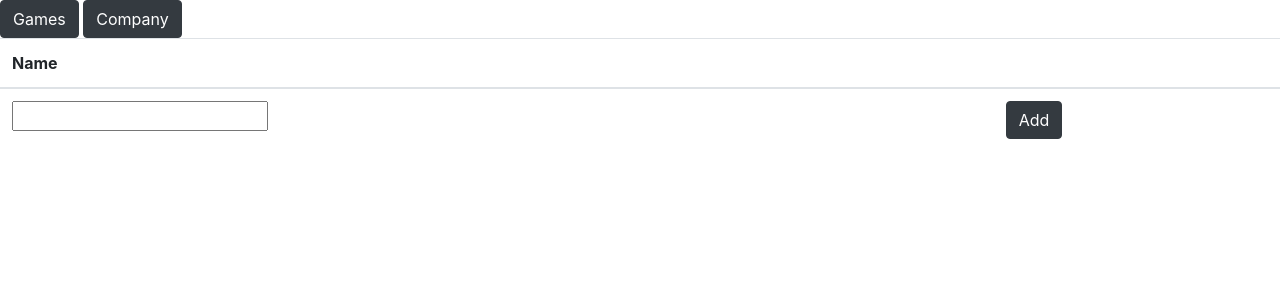
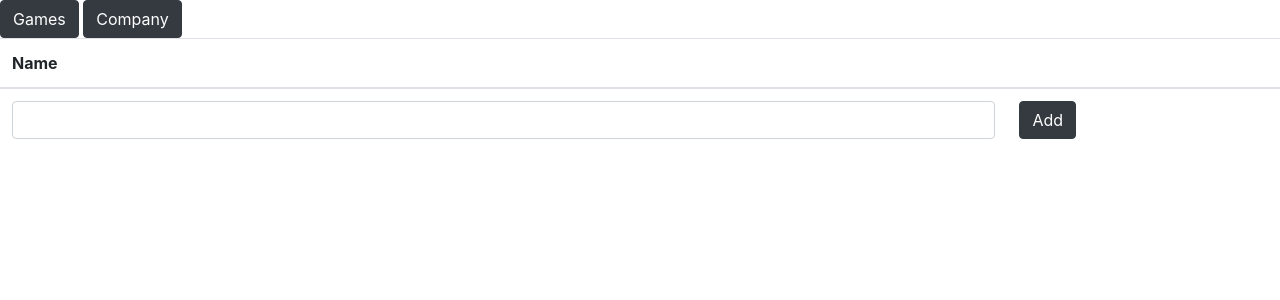
Before and after one commit to Nemari/DBIS3, a Flask app: page /Company in a window 1280 px wide. Shown: the top 300 px of the page. Run offline with Flask 2, Linux system fonts and the light colour scheme; data that the repository does not hold is empty; some libraries are stand-ins or nearby versions.

Commit message:
Update index_company.html

```diff
--- a/templates/index_company.html
+++ b/templates/index_company.html
@@ -47,7 +47,7 @@ a {
     {% endfor %}
     <form action="" method="post">
     <tr>
-      <th><input type="text" class="form-group" aria-describedby="emailHelp" name ="name"></th>
+      <th><input type="text" class="form-control" aria-describedby="emailHelp" name ="name"></th>
       <td><button type="submit" class="btn btn-dark">Add</button></td>
     </tr>
     </form>
```
